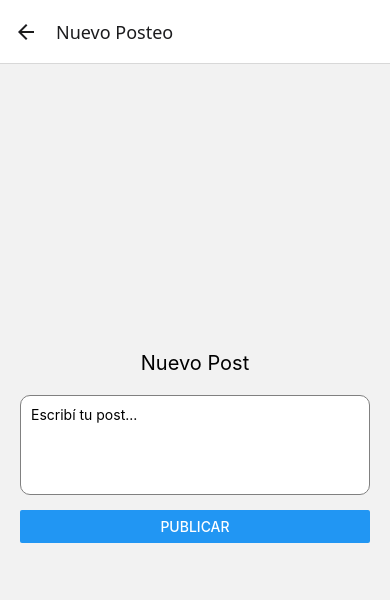
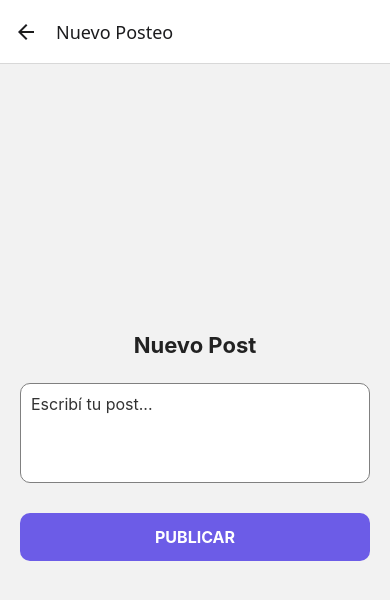
Before and after one commit to malenarodriguez9/TPFINAL, a React Native app in the folder tpfinal-expo/: screen /CreatePost in a window 390 px wide. Shown: the top 600 px of the page. Built offline with nearby package versions, Linux system fonts and the light colour scheme; no server answers.

Commit message:
arregle algo de profile y acomode el css

```diff
--- a/tpfinal-expo/src/screens/ComentPost.js
+++ b/tpfinal-expo/src/screens/ComentPost.js
@@ -1,5 +1,5 @@
 import React, { Component } from 'react';
-import { View, Text, TextInput, Button, StyleSheet, FlatList } from 'react-native';
+import { View, Text, TextInput, Pressable, StyleSheet, FlatList } from 'react-native';
 import { db, auth } from '../firebase/config';
 import firebase from 'firebase';
 
@@ -64,7 +64,9 @@ class Comments extends Component {
           onChangeText={text => this.setState({ comment: text })}
         />
 
-        <Button title="Publicar comentario" onPress={() => this.agregarComentario()} />
+<Pressable style={styles.boton} onPress={() => this.agregarComentario()}>
+  <Text style={styles.botonTexto}>PUBLICAR COMENTARIO</Text>
+</Pressable>
       </View>
     );
   }
@@ -106,7 +108,19 @@ const styles = StyleSheet.create({
   },
   texto: {
     color: '#333'
-    }
+  },
+  boton: {
+    backgroundColor: '#6c5ce7', // solo el botón violeta 💜
+    paddingVertical: 14,
+    borderRadius: 10,
+    alignItems: 'center',
+    marginTop: 10,
+  },
+  botonTexto: {
+    color: '#fff',
+    fontSize: 16,
+    fontWeight: 'bold',
+  },
 });
 
 export default Comments;
--- a/tpfinal-expo/src/screens/CreatePost.js
+++ b/tpfinal-expo/src/screens/CreatePost.js
@@ -1,6 +1,6 @@
  // CreatePost.js
 import React, { Component } from 'react';
-import { View, Text, TextInput, Button, StyleSheet } from 'react-native';
+import { View, Text, TextInput, Pressable, StyleSheet } from 'react-native';
 import { db, auth } from '../firebase/config';
 import firebase from 'firebase';
 
@@ -58,7 +58,9 @@ class CreatePost extends Component {
           onChangeText={(text) => this.setState({ texto: text })}
         />
 
-        <Button title="Publicar" onPress={() => this.crearPost()} />
+<Pressable style={styles.boton} onPress={() => this.crearPost()}>
+  <Text style={styles.botonTexto}>PUBLICAR</Text>
+</Pressable>
 
         <Text style={styles.mensaje}>{this.state.mensaje}</Text>
       </View>
@@ -71,28 +73,56 @@ const styles = StyleSheet.create({
     flex: 1,
     padding: 20,
     justifyContent: 'center',
-    backgroundColor: '#f2f2f2',
+    backgroundColor: '#f2f2f2', // fondo claro, no violeta
   },
   titulo: {
-    fontSize: 20,
+    fontSize: 22,
     textAlign: 'center',
-    marginBottom: 20,
+    marginBottom: 25,
+    fontWeight: 'bold',
+    color: '#222',
   },
   input: {
     borderColor: 'gray',
     borderWidth: 1,
     borderRadius: 10,
     padding: 10,
-    marginBottom: 15,
+    marginBottom: 20,
     height: 100,
     backgroundColor: '#fff',
     textAlignVertical: 'top',
+    fontSize: 16,
+    color: '#333',
+  },
+  boton: {
+    backgroundColor: '#6c5ce7', // violeta
+    paddingVertical: 14,
+    borderRadius: 10,
+    alignItems: 'center',
+    marginTop: 10,
+  },
+  botonTexto: {
+    color: '#fff', // texto blanco
+    fontSize: 16,
+    fontWeight: 'bold',
   },
   mensaje: {
     marginTop: 15,
     textAlign: 'center',
     color: '#333',
   },
+  boton: {
+    backgroundColor: '#6c5ce7',
+    paddingVertical: 14,
+    borderRadius: 10,
+    alignItems: 'center',
+    marginTop: 10,
+  },
+  botonTexto: {
+    color: '#fff',
+    fontSize: 16,
+    fontWeight: 'bold',
+  },
 });
 
 export default CreatePost;
--- a/tpfinal-expo/src/screens/Profile.js
+++ b/tpfinal-expo/src/screens/Profile.js
@@ -1,43 +1,44 @@
 import React, { Component } from 'react';
-import { View, Text, Pressable, StyleSheet, FlatList } from 'react-native';
-import { db, auth } from '../firebase/config';
+import { View, Text, StyleSheet, FlatList, Pressable } from 'react-native';
+import firebase from "firebase"
+import { auth, db } from '../firebase/config';
 
 class Profile extends Component {
-    constructor(props){
-        super(props)
+    constructor(props) {
+        super(props);
         this.state = {
             email: "",
             user: "",
             posteos: [],
             loading: true,
-        }
+        };
     }
 
-    componentDidMount(){
+    componentDidMount() {
         auth.onAuthStateChanged(user => {
-            if(user){
+            if (user) {
                 this.setState({ email: user.email });
 
                 db.collection('users')
-                .where('owner','==', auth.currentUser.email)
+                    .where('owner', '==', auth.currentUser.email)
                     .limit(1)
                     .onSnapshot(docs => {
-                    let usuarios = []
-                    docs.forEach( doc => {
+                        let usuarios = [];
+                        docs.forEach(doc => {
                             usuarios.push({
-                            id:doc.id,
-                            data:doc.data()
+                                id: doc.id,
+                                data: doc.data()
                             })
-                        if (usuarios.length > 0)
+                        });
+                        if (usuarios.length > 0) {
                             this.setState({
                                 user: usuarios[0].data.user,
                             });
-                    });
+                        }
                     });
 
-
                 db.collection('posts')
-                .where('owner','==', auth.currentUser.email)
+                    .where('owner', '==', auth.currentUser.email)
                     .onSnapshot(docs => {
                         let posts = [];
                         docs.forEach(doc => {
@@ -51,38 +52,74 @@ class Profile extends Component {
                             loading: false
                         });
                     });
-
             } else {
                 this.props.navigation.navigate('Login');
             }
         })
     }
 
-    logout(){
+    logout() {
         auth.signOut();
     }
 
-    render(){
-        return(
+    likePost(id) {
+        db.collection('posts')
+            .doc(id)
+            .update({
+                likes: firebase.firestore.FieldValue.arrayUnion(auth.currentUser.email)
+            });
+    }
+
+    unlikePost(id) {
+        db.collection('posts')
+            .doc(id)
+            .update({
+                likes: firebase.firestore.FieldValue.arrayRemove(auth.currentUser.email)
+            });
+    }
+
+    render() {
+        return (
             <View style={styles.container}>
                 <Text style={styles.title}>Mi Perfil</Text>
-
                 <Text style={styles.text}>Usuario: {this.state.user}</Text>
                 <Text style={styles.text}>Email: {this.state.email}</Text>
 
                 <Text style={styles.subtitle}>Mis posteos:</Text>
 
-                { this.state.loading ?
+                {this.state.loading ? (
                     <Text>Cargando...</Text>
-                :
+                ) : (
                     <FlatList
                         data={this.state.posteos}
                         keyExtractor={item => item.id}
-                        renderItem={({item}) =>
-                            <Text style={styles.post}>{item.data.texto}</Text>
+                        renderItem={({ item }) =>
+                            <View style={styles.post}>
+                                <Text style={styles.user}>Usuario: {item.data.owner}</Text>
+                                <Text style={styles.text}>{item.data.texto}</Text>
+                                <Text>Likes: {item.data.likes.length}</Text>
+
+                                {item.data.likes.includes(auth.currentUser.email) ? (
+                                    <Pressable onPress={() => this.unlikePost(item.id)}>
+                                        <Text style={styles.unlike}>Unlike</Text>
+                                    </Pressable>
+                                ) : (
+                                    <Pressable onPress={() => this.likePost(item.id)}>
+                                        <Text style={styles.like}>Like</Text>
+                                    </Pressable>
+                                )}
+
+                                <Pressable
+                                    onPress={() =>
+                                        this.props.navigation.navigate('ComentPost', { id: item.id })
+                                    }
+                                >
+                                    <Text style={styles.comment}>Comentar</Text>
+                                </Pressable>
+                            </View>
                         }
                     />
-                }
+                )}
 
                 <Pressable style={styles.boton} onPress={() => this.logout()}>
                     <Text style={styles.botonTexto}>Logout</Text>
@@ -94,31 +131,54 @@ class Profile extends Component {
 
 const styles = StyleSheet.create({
     container: {
-        flex:1,
+        flex: 1,
         backgroundColor: '#fff',
         paddingHorizontal: 20,
         paddingTop: 20,
         paddingBottom: 16,
     },
-      title:{
+    title: {
         fontSize: 28,
         fontWeight: 'bold',
         color: '#222',
         marginBottom: 20,
     },
-      text:{
+    text: {
         fontSize: 18,
         color: '#222',
         marginBottom: 4,
     },
-      subtitle:{
+    subtitle: {
         fontSize: 20,
-        fontWeight:'bold',
+        fontWeight: 'bold',
         color: '#222',
         marginTop: 24,
         marginBottom: 12,
     },
-      boton:{
+    post: {
+        borderWidth: 1,
+        borderColor: '#ddd',
+        borderRadius: 10,
+        padding: 15,
+        marginBottom: 15
+    },
+    user: {
+        fontWeight: 'bold',
+        marginBottom: 5
+    },
+    like: {
+        color: 'green',
+        marginTop: 5
+    },
+    unlike: {
+        color: 'red',
+        marginTop: 5
+    },
+    comment: {
+        color: 'blue',
+        marginTop: 10
+    },
+    boton: {
         backgroundColor: '#6c5ce7',
         paddingVertical: 14,
         borderRadius: 10,
@@ -127,21 +187,11 @@ const styles = StyleSheet.create({
         alignItems: 'center',
         marginTop: 30,
     },
-      botonTexto:{
-        color:'#fff',
+    botonTexto: {
+        color: '#fff',
         fontSize: 17,
-        fontWeight:'700',
-        textAlign:'center',
-      },
-      post:{
-        borderWidth: 1,
-        borderColor: '#eee',
-        borderRadius: 10,
-        paddingVertical: 10,
-        paddingHorizontal: 12,
-        marginBottom: 10,
-        fontSize: 16,
-        color: '#333'
+        fontWeight: '700',
+        textAlign: 'center',
     }
 });
 
```
Lines whose indentation alone changed are shown as unchanged.
